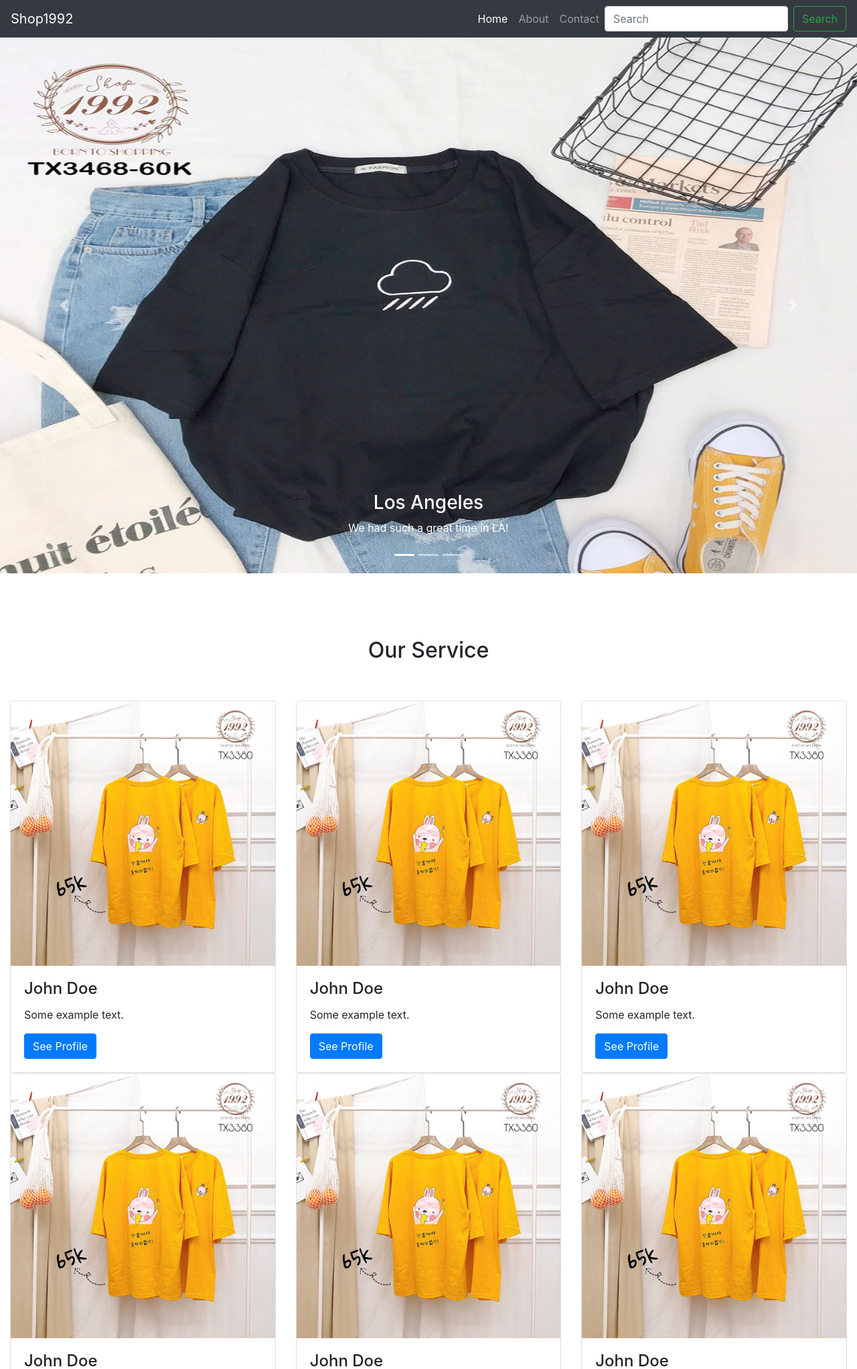
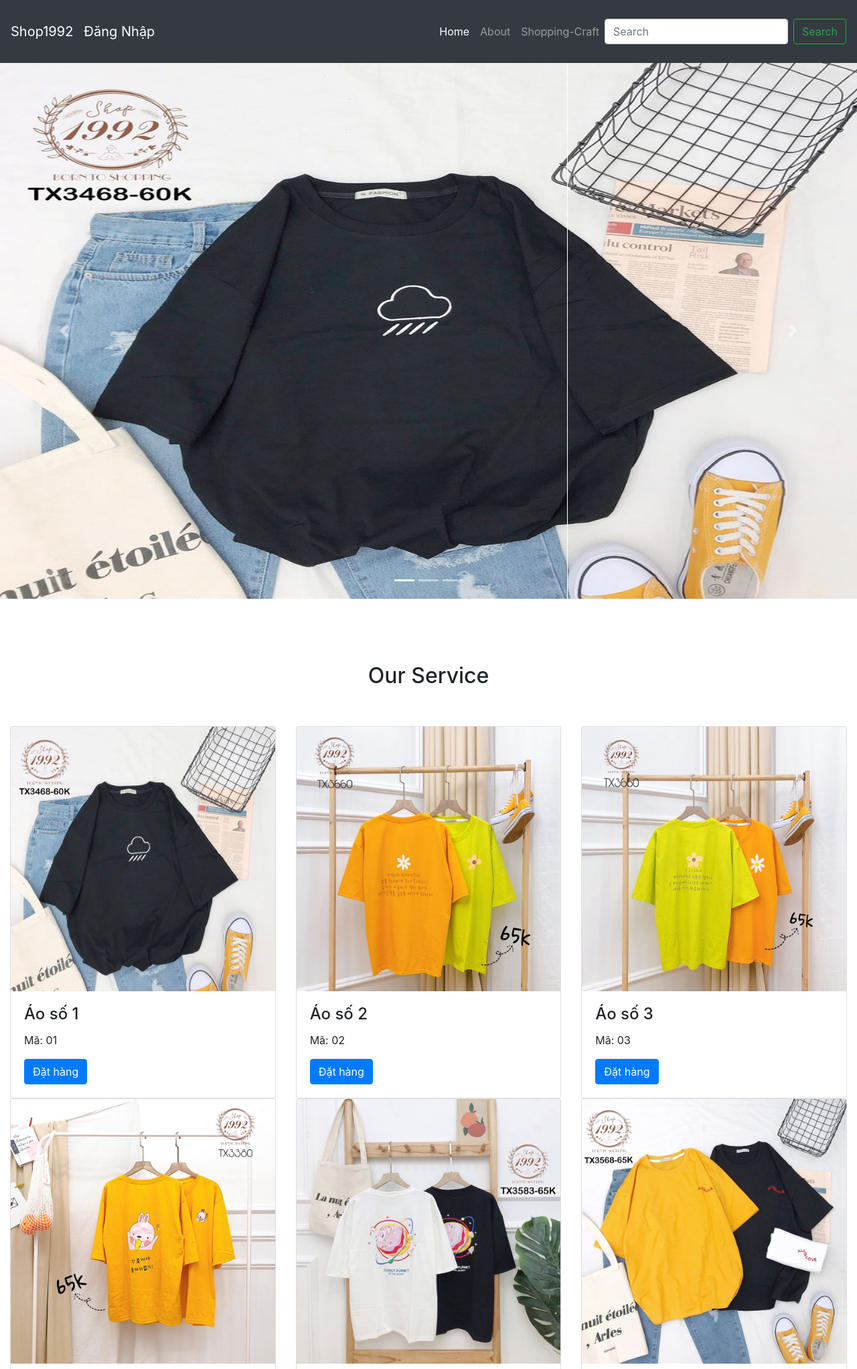
Before and after one commit to phanduy2404/web-ban-hang, a PHP site: page / in a window 1280 px wide. Shown: the top 2044 px of the page at 67% size. Run offline with PHP 8.4, Linux system fonts and the light colour scheme; some libraries are stand-ins or nearby versions.

Commit message:
second-commit

```diff
--- a/index.php
+++ b/index.php
@@ -10,6 +10,8 @@
             rel="stylesheet"
             href="https://maxcdn.bootstrapcdn.com/bootstrap/4.5.0/css/bootstrap.min.css">
         <link rel="stylesheet" href="style.css">
+        <link rel="stylesheet" href="popup.css">
+        <script src="https://kit.fontawesome.com/c0fd8eb209.js" crossorigin="anonymous"></script>
     </head>
     <body>
 
@@ -25,6 +27,7 @@
                 aria-label="Toggle navigation">
                 <span class="navbar-toggler-icon"></span>
             </button>
+            <a href="#" class="navbar-brand" id="button">Đăng Nhập</a>
             <div class="collapse navbar-collapse" id="navbarSupportedContent">
                 <ul class="navbar-nav ml-auto">
                     <li class="nav-item active">
@@ -32,10 +35,10 @@
                             <span class="sr-only">(current)</span></a>
                     </li>
                     <li class="nav-item">
-                        <a class="nav-link" href="about.php">About</a>
+                        <a class="nav-link" href="#">About</a>
                     </li>
                     <li class="nav-item">
-                        <a class="nav-link" href="#">Contact</a>
+                        <a class="nav-link" href="shopping-craft.php">Shopping-Craft</a>
                     </li>
                 </ul>
                 <form class="form-inline my-2 my-lg-0">
@@ -56,25 +59,13 @@
             </ul>
             <div class="carousel-inner">
                 <div class="carousel-item active">
-                    <img src="img/hinh1.jpg" alt="" width="1100" height="500">
-                    <div class="carousel-caption">
-                        <h3>Los Angeles</h3>
-                        <p>We had such a great time in LA!</p>
-                    </div>
+                    <img src="img/1.jpg" alt="" width="1100" height="500">
                 </div>
                 <div class="carousel-item">
-                    <img src="img/hinh2.jpg" alt="" width="1100" height="500">
-                    <div class="carousel-caption">
-                        <h3>Chicago</h3>
-                        <p>Thank you, Chicago!</p>
-                    </div>
+                    <img src="img/2.jpg" alt="" width="1100" height="500">
                 </div>
                 <div class="carousel-item">
-                    <img src="img/hinh3.jpg" alt="" width="1100" height="500">
-                    <div class="carousel-caption">
-                        <h3>New York</h3>
-                        <p>We love the Big Apple!</p>
-                    </div>
+                    <img src="img/3.jpg" alt="" width="1100" height="500">
                 </div>
             </div>
             <a class="carousel-control-prev" href="#demo" data-slide="prev">
@@ -93,68 +84,98 @@
                 <div class="row">
                     <div class="col-lg-4 col-md-4 col-12">
                         <div class="card">
-                            <img class="card-img-top" src="img/hinh4.jpg" alt="Card image">
+                            <img class="card-img-top" src="img/1.jpg" alt="Card image">
                             <div class="card-body">
-                                <h4 class="card-title">John Doe</h4>
-                                <p class="card-text">Some example text.</p>
-                                <a href="#" class="btn btn-primary">See Profile</a>
+                                <h4 class="card-title">Áo số 1</h4>
+                                <p class="card-text">Mã: 01</p>
+                                <a href="shopping-craft.php" class="btn btn-primary">Đặt hàng</a>
                             </div>
                         </div>
                     </div>
                     <div class="col-lg-4 col-md-4 col-12">
                         <div class="card">
-                            <img class="card-img-top" src="img/hinh4.jpg" alt="Card image">
+                            <img class="card-img-top" src="img/2.jpg" alt="Card image">
                             <div class="card-body">
-                                <h4 class="card-title">John Doe</h4>
-                                <p class="card-text">Some example text.</p>
-                                <a href="#" class="btn btn-primary">See Profile</a>
+                                <h4 class="card-title">Áo số 2</h4>
+                                <p class="card-text">Mã: 02</p>
+                                <a href="shopping-craft.php" class="btn btn-primary">Đặt hàng</a>
                             </div>
                         </div>
                     </div>
                     <div class="col-lg-4 col-md-4 col-12">
                         <div class="card">
-                            <img class="card-img-top" src="img/hinh4.jpg" alt="Card image">
+                            <img class="card-img-top" src="img/3.jpg" alt="Card image">
                             <div class="card-body">
-                                <h4 class="card-title">John Doe</h4>
-                                <p class="card-text">Some example text.</p>
-                                <a href="#" class="btn btn-primary">See Profile</a>
+                                <h4 class="card-title">Áo số 3</h4>
+                                <p class="card-text">Mã: 03</p>
+                                <a href="shopping-craft.php" class="btn btn-primary">Đặt hàng</a>
                             </div>
                         </div>
                     </div>
                     <div class="col-lg-4 col-md-4 col-12">
                         <div class="card">
-                            <img class="card-img-top" src="img/hinh4.jpg" alt="Card image">
+                            <img class="card-img-top" src="img/4.jpg" alt="Card image">
                             <div class="card-body">
-                                <h4 class="card-title">John Doe</h4>
-                                <p class="card-text">Some example text.</p>
-                                <a href="#" class="btn btn-primary">See Profile</a>
+                                <h4 class="card-title">Áo số 4</h4>
+                                <p class="card-text">Mã: 04</p>
+                                <a href="shopping-craft.php" class="btn btn-primary">Đặt hàng</a>
                             </div>
                         </div>
                     </div>
                     <div class="col-lg-4 col-md-4 col-12">
                         <div class="card">
-                            <img class="card-img-top" src="img/hinh4.jpg" alt="Card image">
+                            <img class="card-img-top" src="img/5.1.jpg" alt="Card image">
                             <div class="card-body">
-                                <h4 class="card-title">John Doe</h4>
-                                <p class="card-text">Some example text.</p>
-                                <a href="#" class="btn btn-primary">See Profile</a>
+                                <h4 class="card-title">Áo số 5</h4>
+                                <p class="card-text">Mã: 05</p>
+                                <a href="shopping-craft.php" class="btn btn-primary">Đặt hàng</a>
                             </div>
                         </div>
                     </div>
                     <div class="col-lg-4 col-md-4 col-12">
                         <div class="card">
-                            <img class="card-img-top" src="img/hinh4.jpg" alt="Card image">
+                            <img class="card-img-top" src="img/6.jpg" alt="Card image">
                             <div class="card-body">
-                                <h4 class="card-title">John Doe</h4>
-                                <p class="card-text">Some example text.</p>
-                                <a href="#" class="btn btn-primary">See Profile</a>
+                                <h4 class="card-title">Áo số 6</h4>
+                                <p class="card-text">Mã: 06</p>
+                                <a href="shopping-craft.php" class="btn btn-primary">Đặt hàng</a>
                             </div>
                         </div>
                     </div>
+                    <div class="col-lg-4 col-md-4 col-12">
+                        <div class="card">
+                            <img class="card-img-top" src="img/7.jpg" alt="Card image">
+                            <div class="card-body">
+                                <h4 class="card-title">Áo số 7</h4>
+                                <p class="card-text">Mã: 07</p>
+                                <a href="shopping-craft.php" class="btn btn-primary">Đặt hàng</a>
+                            </div>
+                        </div>
+                    </div>
+                    <div class="col-lg-4 col-md-4 col-12">
+                        <div class="card">
+                            <img class="card-img-top" src="img/8.jpg" alt="Card image">
+                            <div class="card-body">
+                                <h4 class="card-title">Áo số 8</h4>
+                                <p class="card-text">Mã: 08</p>
+                                <a href="shopping-craft.php" class="btn btn-primary">Đặt hàng</a>
+                            </div>
+                        </div>
+                    </div>
+                    <div class="col-lg-4 col-md-4 col-12">
+                        <div class="card">
+                            <img class="card-img-top" src="img/9.jpg" alt="Card image">
+                            <div class="card-body">
+                                <h4 class="card-title">Áo số 9</h4>
+                                <p class="card-text">Mã: 09</p>
+                                <a href="shopping-craft.php" class="btn btn-primary">Đặt hàng</a>
+                            </div>
+                        </div>
+                    </div>
+
                 </div>
             </div>
         </section>
-
 
         <section class="my-5">
             <div class="py-5">
@@ -186,10 +207,19 @@
         </section>
         <footer>
             <p class="p-3 bg-dark text-white text-center">Thanks for shopping at 1992 shop</p>
+
+            <div class="popup">
+                <div class="popup-content">
+                    <i
+                        class="fas fa-times"
+                        style="position: absolute ; top: 0px; right: 2px;cursor: pointer;height: 20px;width: 20px;"
+                        id="close"></i>
+                    <input type="text" placeholder="Username">
+                    <input type="password" placeholder="Password">
+                    <a href="index.php" class="button">Đăng nhập</a>
+                </div>
+            </div>
         </footer>
-
-
-
 
 
         <script src="https://ajax.googleapis.com/ajax/libs/jquery/3.5.1/jquery.min.js"></script>
@@ -197,5 +227,23 @@
             src="https://cdnjs.cloudflare.com/ajax/libs/popper.js/1.16.0/umd/popper.min.js"></script>
         <script
             src="https://maxcdn.bootstrapcdn.com/bootstrap/4.5.0/js/bootstrap.min.js"></script>
+        <script>
+            document
+                .getElementById("button")
+                .addEventListener("click", function () {
+                    document
+                        .querySelector(".popup")
+                        .style
+                        .display = "flex ";
+                })
+            document
+                .getElementById("close")
+                .addEventListener("click", function () {
+                    document
+                        .querySelector(".popup")
+                        .style
+                        .display = "none";
+                })
+        </script>
     </body>
 </html>
--- /dev/null
+++ b/popup.css
@@ -0,0 +1,32 @@
+*{
+    box-sizing: border-box;
+    margin: 0;
+}
+.popup{
+    background: rgba(0, 0, 0 ,0.75);
+    width: 100%;
+    height: 100%;
+    position: absolute;
+    top: 0;
+    display: none;
+    justify-content: center;
+    align-items: center;
+    text-align: center;
+
+}
+.popup-content{
+    height: 250px;
+    width: 500px;
+    background: #fff;
+    padding: 20px;
+    border-radius: 5px;
+    position: relative;
+}
+input{
+    margin: 20px auto;
+    display: block;
+    width: 50%;
+    padding: 8px;
+    border: 1px solid gray;
+
+}
```
Also changed, not shown: popup.html (added, +46 -0 lines), shopping-craft.php (added, +79 -0 lines), img/1.jpg (renamed from img/hinh1.jpg), img/2.jpg (renamed from img/hinh2.jpg), img/3.jpg (renamed from img/hinh3.jpg), img/4.jpg (renamed from img/hinh4.jpg), img/5.1.jpg (added), img/6.jpg (renamed from img/hinh6.jpg), img/7.jpg (renamed from img/hinh7.jpg), img/8.jpg (renamed from img/hinh8.jpg), img/9.jpg (renamed from img/hinh9.jpg), img/hinh5.jpg (deleted). Lines whose indentation alone changed are shown as unchanged.
